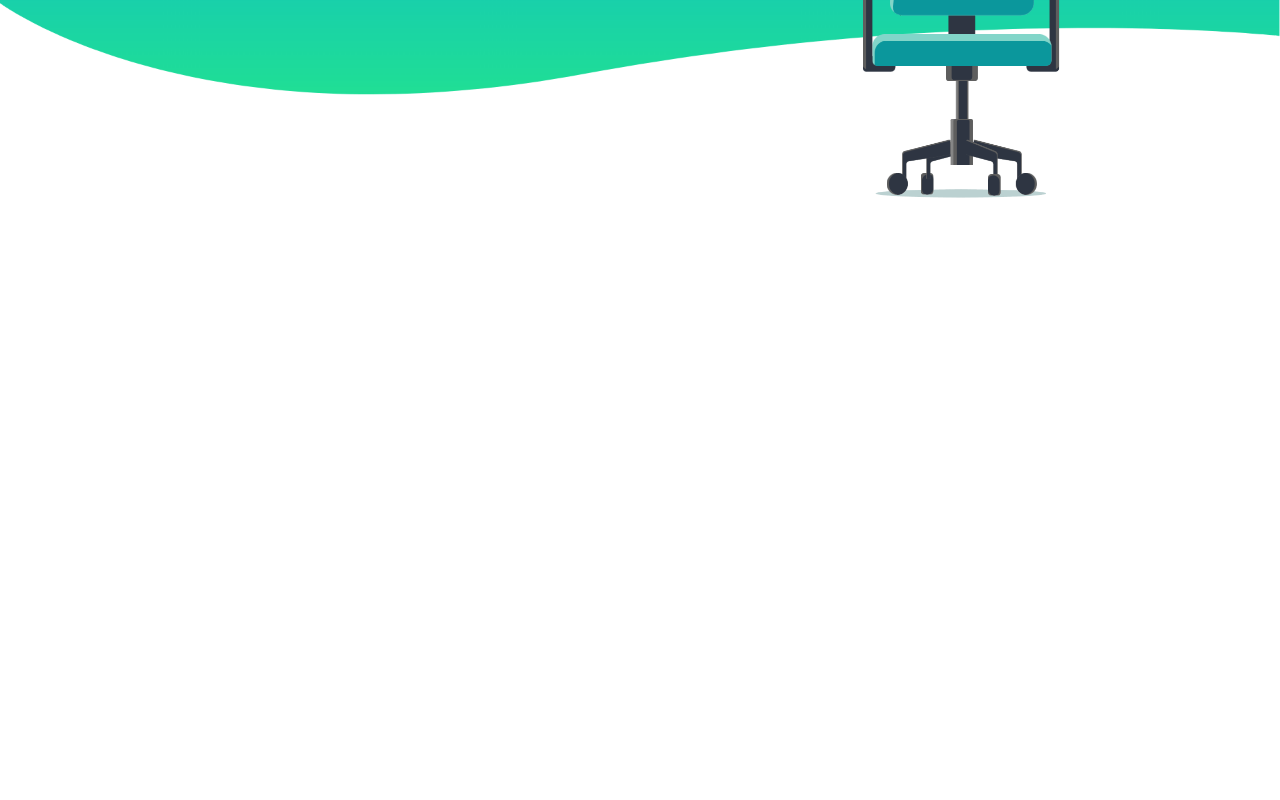
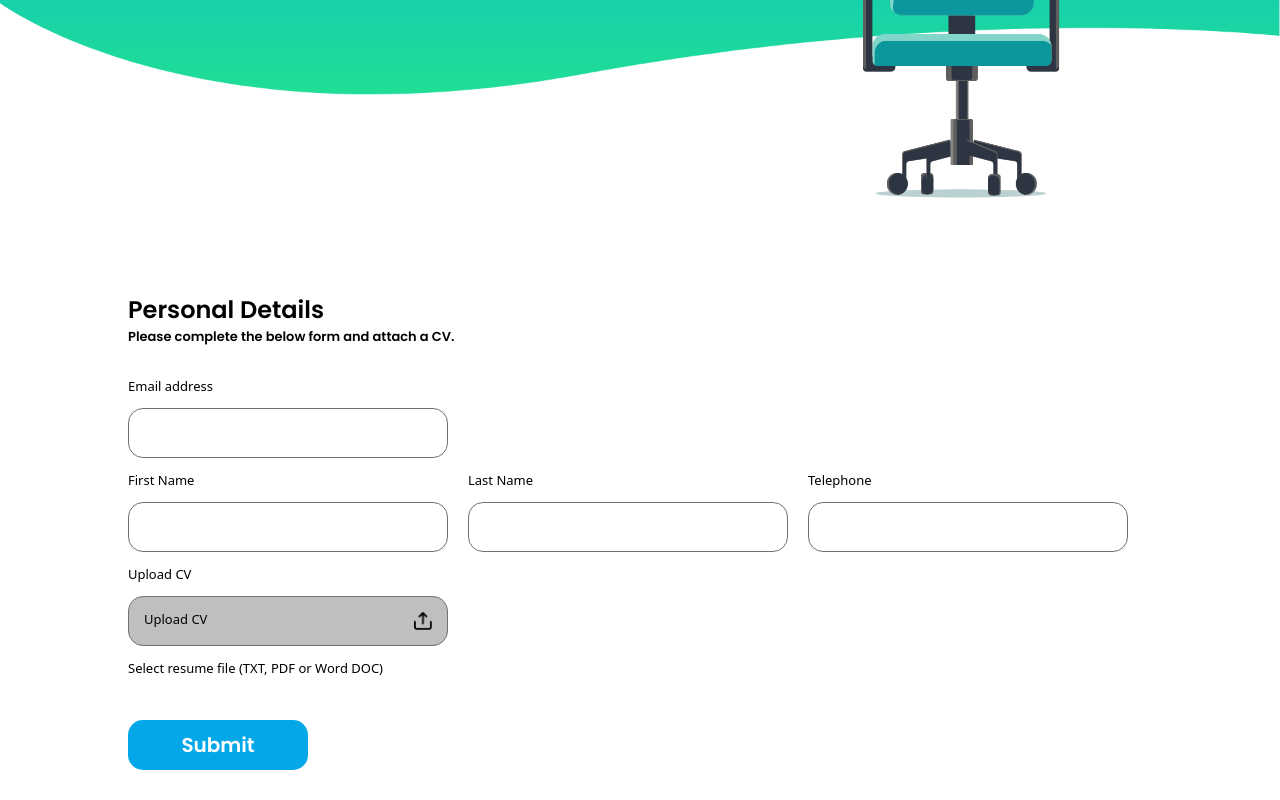
Before and after one commit to 0MUHAMMEDIRFAN/Kivlic-career-Assignment, a React (Create React App) app: page / in a window 1280 px wide. Shown: the part 301-1101 px from the top of the page. Before the commit the page ends 800 px from the top, so only its background shows below. Built offline with nearby package versions, Linux system fonts and the light colour scheme.

Commit message:
form container completed

```diff
--- a/src/App.js
+++ b/src/App.js
@@ -1,12 +1,14 @@
 import "./style.scss"
 import Banner from "./Pages/Banner.js";
 import Navbar from "./Pages/Navbar";
+import FormContainer from "./Pages/FormContainer";
 
 function App() {
   return (
     <div className="App">
       <Navbar/>
       <Banner/>
+      <FormContainer/>
     </div>
   );
 }
--- /dev/null
+++ b/src/Pages/FormContainer.js
@@ -0,0 +1,48 @@
+import React from 'react'
+import uploadIcon from "../images/upload.png"
+
+function FormContainer() {
+    return (
+        <div className='formContainer'>
+            <div className="heading">
+
+                <h2>Personal Details</h2>
+                <p>Please complete the below form and attach a CV.</p>
+            </div>
+            <form className='form'>
+                <div className="email">
+                    <div>
+                        <p>Email address</p>
+                        <input type="email" id='email' />
+                    </div>
+                </div>
+                <div className="details">
+                    <div>
+                        <p>First Name</p>
+                        <input type="text" id='fname' pattern="[A-Za-z]*" />
+                    </div>
+                    <div>
+                        <p>Last Name</p>
+                        <input type="text" id='lname' pattern="[A-Za-z]*" />
+                    </div>
+                    <div>
+                        <p>Telephone</p>
+                        <input type="text" id='phone'/>
+                    </div>
+                </div>
+                <div className="cv">
+                    <div>
+                        <p>Upload CV</p>
+                        <label htmlFor="file"><p>Upload CV</p><img src={uploadIcon} alt="" /></label>
+                            <input type="file" id='file' accept='text/plain, application/pdf,application/msword'/>
+                        <p className='tip'>Select resume file (TXT, PDF or Word DOC)</p>
+                    </div>
+
+                </div>
+                <button type='submit'>Submit</button>
+            </form>
+        </div>
+    )
+}
+
+export default FormContainer
--- a/src/style.scss
+++ b/src/style.scss
@@ -7,17 +7,21 @@
     // outline: 1px solid blue;
 }
 
-input {
+input,
+label {
     border: #707070 1px solid;
     outline: none;
     height: 50px;
-    width: 300px;
+    width: 320px;
     padding-inline: 15px;
     border-radius: 15px;
-    margin-right: 10px;
+    font-size: 15px;
 }
 
-button,input[type="file"],a{
+button,
+input[type="file"],
+a,
+label {
     cursor: pointer;
 }
 
@@ -29,10 +33,9 @@ input:focus:valid {
 input:invalid {
     border-color: red;
     border-width: 2px;
-    // animation: shake 1s alternate 0;
+    animation: shake .2s;
 }
 
-label {}
 
 body {
     // background: #e6e6e6;
@@ -50,7 +53,7 @@ body {
         height: 70px;
         padding: 20px 50px;
         color: #fff;
-        font-size: 20px;
+        font-size: 16px;
         font-weight: 500;
 
         .logo {
@@ -141,6 +144,88 @@ body {
         }
     }
 
+    .formContainer {
+        padding-inline: 10%;
 
+        .heading {
+            h2 {
+                margin: 0;
+            }
+
+            p {
+                margin: 0;
+                font-size: 13px;
+            }
+        }
+
+        .form {
+            margin-block: 30px;
+
+            p{
+                font-family: system-ui, -apple-system, BlinkMacSystemFont, 'Segoe UI', Roboto, Oxygen, Ubuntu, Cantarell, 'Open Sans', 'Helvetica Neue', sans-serif;
+                font-size: 13px;
+            }
+            .details {
+                display: flex;
+                gap: 20px;
+            }
+
+            .cv {
+                label {
+                    display: flex;
+                    justify-content: space-between;
+                    background: #BFBFBF;
+
+                    img{
+                        height: 100%;
+                        padding-block: 15px;
+                    }
+
+                }
+
+                input {
+                    display: none;
+                }
+            }
+
+            button {
+                background: #04A8E8;
+                height: 50px;
+                width: 180px;
+                color: #fff;
+                border-radius: 15px;
+                font-size: 20px;
+                margin-top: 30px;
+                border: none;
+                outline: none;
+            }
+        }
+    }
+}
+
+@keyframes shake {
+    0% {
+        margin-left: 0rem;
+    }
+
+    20% {
+        margin-left: 0.5rem;
+    }
+
+    40% {
+        margin-left: -0.5rem;
+    }
+
+    60% {
+        margin-left: 0.5rem;
+    }
+
+    80% {
+        margin-left: -0.5rem;
+    }
+
+    100% {
+        margin-left: 0rem;
+    }
 
 }
```
